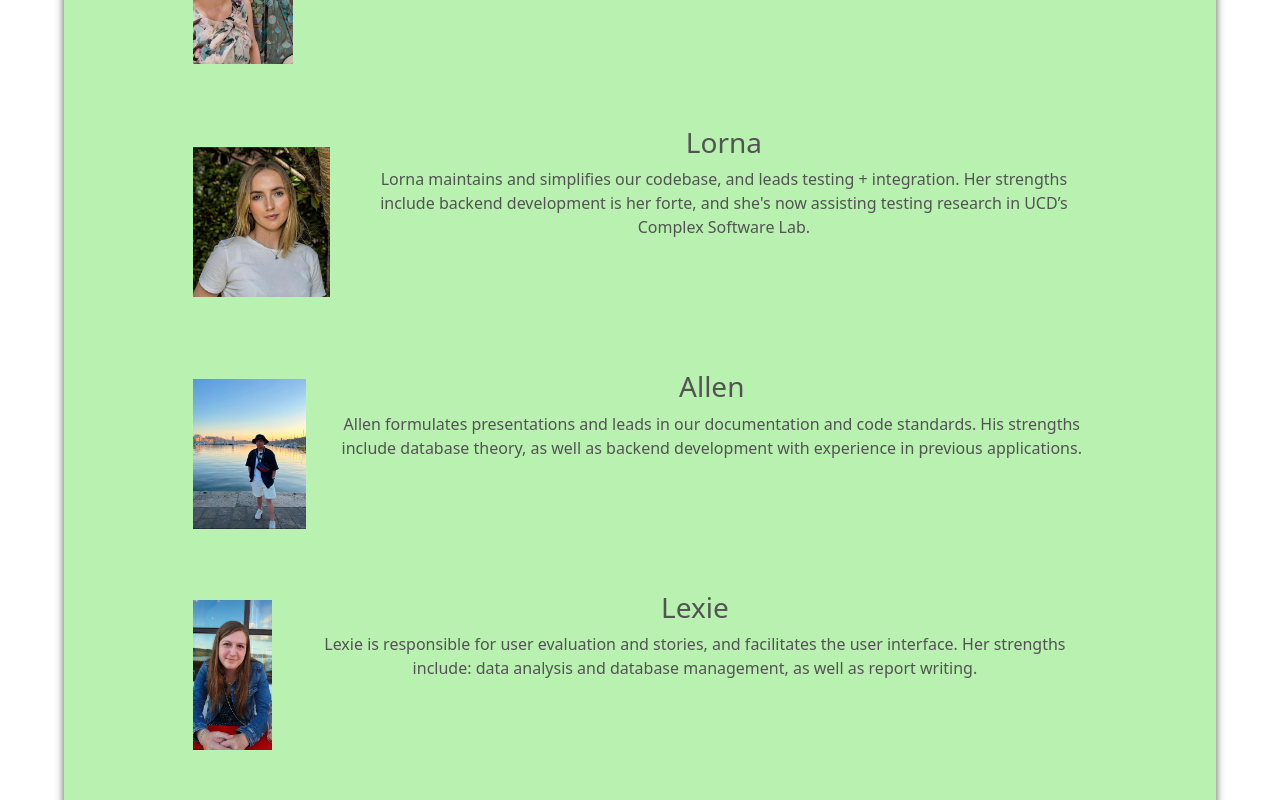
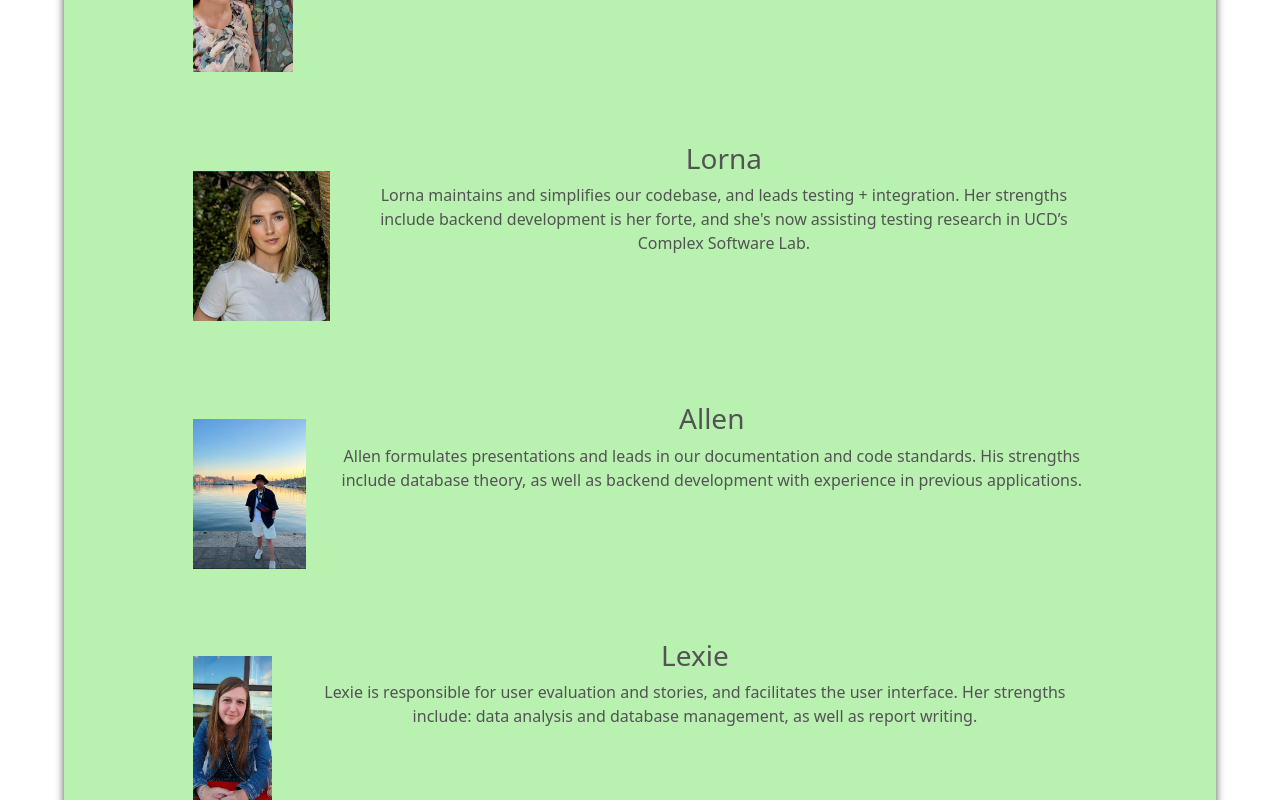
Before and after one commit to lornafay/Bualadh-Bus, a React (Create React App) app in the folder app/react/frontend/: page / in a window 1280 px wide. Shown: the part 1700-2500 px from the top of the page. Built offline with nearby package versions, Linux system fonts and the light colour scheme; no server answers.

Commit message:
fixing test warnings

```diff
--- a/app/react/frontend/src/Components/Aboutus/Aboutus.js
+++ b/app/react/frontend/src/Components/Aboutus/Aboutus.js
@@ -10,69 +10,69 @@ export default function Aboutus() {
         <div id='aboutus'>
             <h1 title = 'Header' id='aboutus-title'>About Us</h1>
             <table id='person1'>
+                <tbody>
                     <tr>
                         <td>
                             <img src={ Pelin } id='person-img'></img>
                         </td>
                         <td id='person1-info'>
-                        <tr>
                             <h3>Pelin</h3>
-                        </tr>
-                        <tr>
+                            <p>
                                 Pelin coordinates our meetings and guides our group.
                                 Her strengths include predictive modeling and supply/production planning from her 6 years of experience in her former career.
-                        </tr>
+                            </p>
                         </td>
                     </tr>
+                </tbody>
             </table>
             <table id='person1'>
+                <tbody>
                     <tr>
                     <td>
                         <img src={ Lorna } id='person-img'></img>
                         </td>
                         <td id='person1-info'>
-                        <tr>
                             <h3>Lorna</h3>
-                        </tr>
-                        <tr>
+                            <p>
                                 Lorna maintains and simplifies our codebase, and leads testing + integration.
                                 Her strengths include backend development is her forte, and she's now assisting testing research in UCD’s Complex Software Lab.
 
-                        </tr>
+                            </p>
                         </td>
                     </tr>
+                </tbody>
             </table>
             <table id='person1'>
+                <tbody>
                     <tr>
                         <td>
                             <img src={ Allen } id='person-img'></img>
                         </td>
                         <td id='person1-info'>
-                        <tr>
                             <h3>Allen</h3>
-                        </tr>
-                        <tr>
+                            <p>
                                 Allen formulates presentations and leads in our documentation and code standards.
                                 His strengths include database theory, as well as backend development with experience in previous applications.
-                        </tr>
+                            </p>
                         </td>
                     </tr>
+                </tbody>
             </table>
             <table id='person1'>
+                <tbody>
                     <tr>
                     <td>
                         <img src={ Lexie } id='person-img'></img>
                         </td>
                         <td id='person1-info'>
-                        <tr>
                             <h3>Lexie</h3>
-                        </tr>
-                        <tr>
+                            <p>
                                 Lexie is responsible for user evaluation and stories, and facilitates the user interface.
                                 Her strengths include: data analysis and database management, as well as report writing.
-                        </tr>
+                            </p>
                         </td>
                     </tr>
+                </tbody>
             </table>
         </div>
     )
--- a/app/react/frontend/src/Components/Home/Home.js
+++ b/app/react/frontend/src/Components/Home/Home.js
@@ -57,10 +57,10 @@ export default function Home() {
 
   return (
     <div id="home">
-      <div class="container-fluid">
+      <div className="container-fluid">
         <section>
-        <div class="d-sm-flex">
-          <div class="col-lg-4 p-2">
+        <div className="d-sm-flex">
+          <div className="col-lg-4 p-2">
             <div id="home-section1">
               <h3 title='Header' id="home-section-title">Route Planner</h3>
               <Form>
@@ -139,21 +139,22 @@ export default function Home() {
               })}
             </div>
           </div>
-          <div class="col-lg-8" id="home-section3">
+          <div className="col-lg-8" id="home-section3">
             <GoogleMaps
               apiKey={"AIzaSyC0205U55u3k8w274zxOl0h5Fr15D7Nc1U"}
+              style={{ }}
               zoom={12}
               center={{
                 lat: 53.35014,
                 lng: -6.266155,
               }}
-              class="map"
+              className="map"
             />
             <table id="map-table">
+              <tbody>
                 <tr>
                   <td id="map-table-col">
                     <Form.Check
-                    reverse
                       label="Attractions"
                       name="group"
                       type="radio"
@@ -177,6 +178,7 @@ export default function Home() {
                     />
                   </td>
                 </tr>
+              </tbody>
             </table>
             </div>
           </div>
--- a/app/react/frontend/src/Components/Timetables/Timetables.js
+++ b/app/react/frontend/src/Components/Timetables/Timetables.js
@@ -55,9 +55,10 @@ export default function Timetables() {
                 <button onClick={postData} >Search</button>
             </form>
             <br></br>
-            <div id='table-scroll' class='d-sm-flex col-lg-4 offset-lg-4'>
+            <div id='table-scroll' className='d-sm-flex col-lg-4 offset-lg-4'>
             <table data-testid='timetable'>
-                <tr align>
+                <tbody>
+                    <tr>
                         <th width="50px">Line</th>
                         <th title = "Time" width="80px">Time</th>
                         <th width="80px">Destination</th>
@@ -67,6 +68,7 @@ export default function Timetables() {
                         <td></td>
                     </tr>
                     {array}
+                </tbody>
             </table>
             </div>
         </div>
```
Lines whose indentation alone changed are shown as unchanged.
